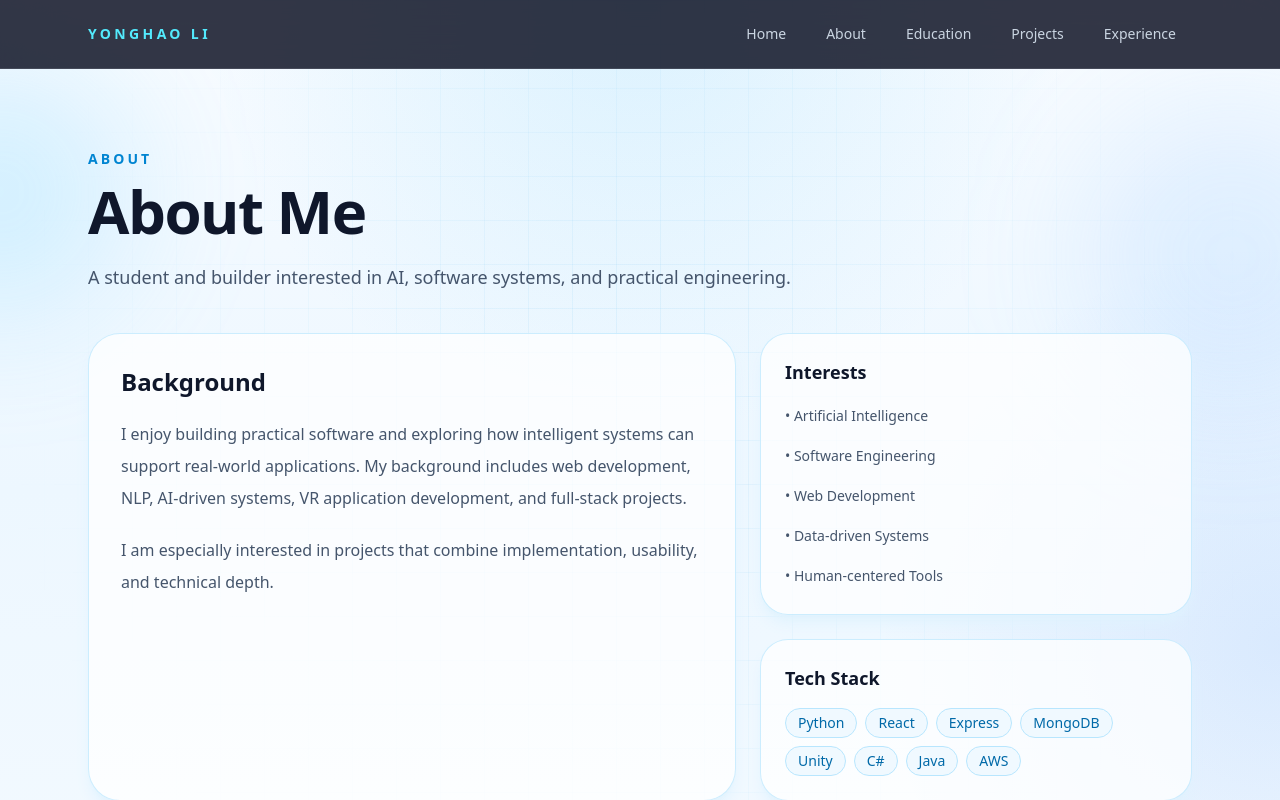
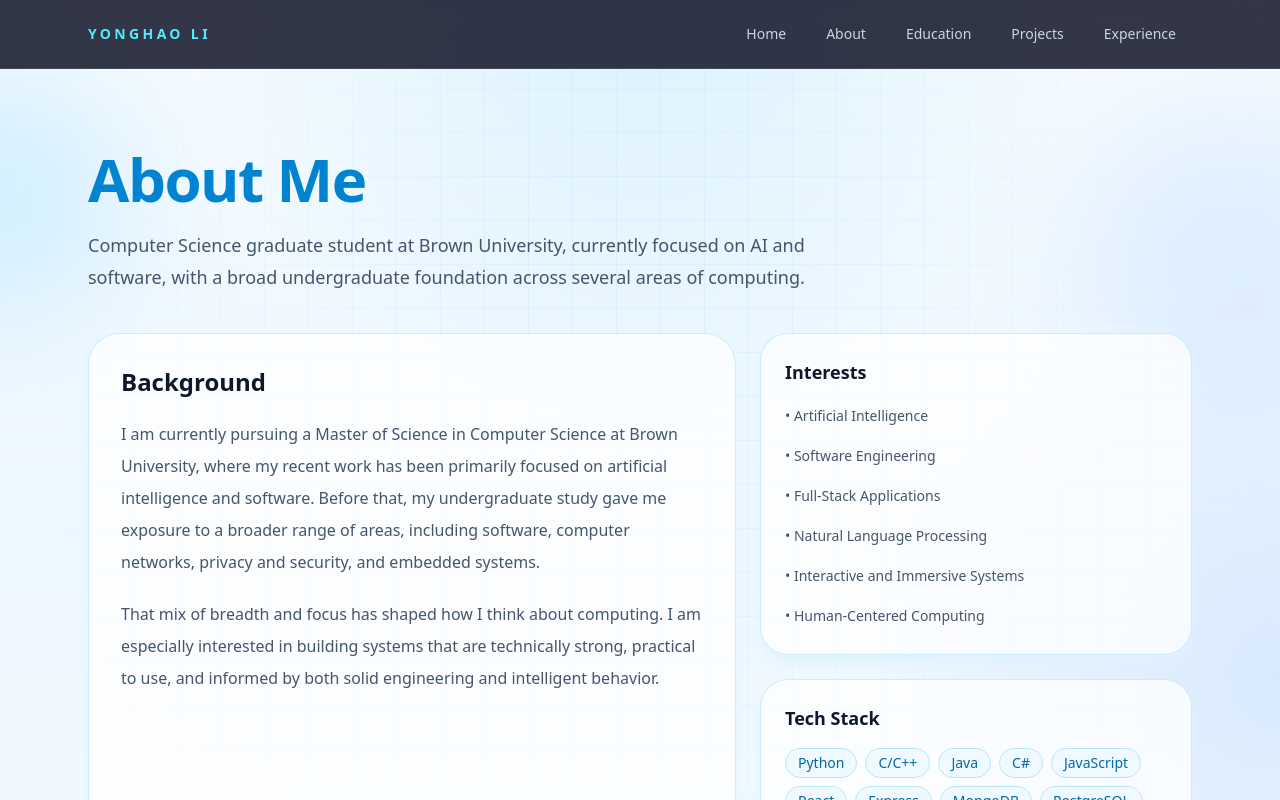
Before and after one commit to Yonghao007/yonghao007.github.io, a Next.js app: page /about in a window 1280 px wide. Shown: the top 800 px of the page. Built offline with nearby package versions, Linux system fonts and the light colour scheme.

Commit message:
update content

```diff
--- a/app/about/page.tsx
+++ b/app/about/page.tsx
@@ -1,23 +1,51 @@
 import PageShell from "../components/pageshell";
+
+const interests = [
+  "Artificial Intelligence",
+  "Software Engineering",
+  "Full-Stack Applications",
+  "Natural Language Processing",
+  "Interactive and Immersive Systems",
+  "Human-Centered Computing",
+];
+
+const techStack = [
+  "Python",
+  "C/C++",
+  "Java",
+  "C#",
+  "JavaScript",
+  "React",
+  "Express",
+  "MongoDB",
+  "PostgreSQL",
+  "Unity",
+  "AWS",
+  "Azure",
+];
 
 export default function AboutPage() {
   return (
     <PageShell
       eyebrow="About"
       title="About Me"
-      intro="A student and builder interested in AI, software systems, and practical engineering."
+      intro="Computer Science graduate student at Brown University, currently focused on AI and software, with a broad undergraduate foundation across several areas of computing."
     >
       <div className="grid gap-6 lg:grid-cols-[1.2fr_0.8fr]">
         <div className="rounded-[2rem] border border-sky-200/70 bg-white/75 p-8 shadow-lg shadow-sky-100">
           <h2 className="text-2xl font-semibold text-slate-900">Background</h2>
           <p className="mt-5 text-base leading-8 text-slate-600">
-            I enjoy building practical software and exploring how intelligent systems
-            can support real-world applications. My background includes web development,
-            NLP, AI-driven systems, VR application development, and full-stack projects.
+            I am currently pursuing a Master of Science in Computer Science at Brown
+            University, where my recent work has been primarily focused on artificial
+            intelligence and software. Before that, my undergraduate study gave me
+            exposure to a broader range of areas, including software, computer networks,
+            privacy and security, and embedded systems.
           </p>
           <p className="mt-5 text-base leading-8 text-slate-600">
-            I am especially interested in projects that combine implementation,
-            usability, and technical depth.
+            That mix of breadth and focus has shaped how I think about computing. I am
+            especially interested in building systems that are technically strong,
+            practical to use, and informed by both solid engineering and intelligent
+            behavior.
           </p>
         </div>
 
@@ -25,18 +53,16 @@ export default function AboutPage() {
           <div className="rounded-[1.75rem] border border-sky-200/70 bg-white/75 p-6 shadow-lg shadow-sky-100">
             <h3 className="text-lg font-semibold text-slate-900">Interests</h3>
             <ul className="mt-4 space-y-3 text-sm leading-7 text-slate-600">
-              <li>• Artificial Intelligence</li>
-              <li>• Software Engineering</li>
-              <li>• Web Development</li>
-              <li>• Data-driven Systems</li>
-              <li>• Human-centered Tools</li>
+              {interests.map((item) => (
+                <li key={item}>• {item}</li>
+              ))}
             </ul>
           </div>
 
           <div className="rounded-[1.75rem] border border-sky-200/70 bg-white/75 p-6 shadow-lg shadow-sky-100">
             <h3 className="text-lg font-semibold text-slate-900">Tech Stack</h3>
             <div className="mt-4 flex flex-wrap gap-2">
-              {["Python", "React", "Express", "MongoDB", "Unity", "C#", "Java", "AWS"].map((item) => (
+              {techStack.map((item) => (
                 <span
                   key={item}
                   className="rounded-full border border-sky-200 bg-sky-50 px-3 py-1 text-sm text-sky-700"
--- a/app/components/pageshell.tsx
+++ b/app/components/pageshell.tsx
@@ -24,10 +24,7 @@ export default function PageShell({
       <Navbar />
 
       <section className="mx-auto max-w-6xl px-6 py-16 md:py-20">
-        <p className="text-sm font-semibold uppercase tracking-[0.22em] text-sky-600">
-          {eyebrow}
-        </p>
-        <h1 className="mt-3 text-4xl font-bold tracking-tight text-slate-900 md:text-6xl">
+        <h1 className="text-4xl font-bold tracking-tight text-sky-600 md:text-6xl">
           {title}
         </h1>
         {intro ? (
--- a/app/education/page.tsx
+++ b/app/education/page.tsx
@@ -5,27 +5,27 @@ export default function EducationPage() {
     <PageShell
       eyebrow="Education"
       title="Academic Background"
-      intro="A timeline view of my graduate and undergraduate education."
+      intro="An academic journey from undergraduate study to graduate work in computer science."
     >
       <div className="relative ml-4 border-l border-sky-300/70 pl-8">
         <div className="relative mb-10">
           <div className="absolute -left-[2.15rem] top-2 h-4 w-4 rounded-full border-4 border-white bg-sky-500 shadow" />
           <div className="rounded-[1.75rem] border border-sky-200/70 bg-white/75 p-6 shadow-lg shadow-sky-100">
-            <p className="text-sm font-medium text-sky-600">Expected May 2026 · Providence, RI</p>
-            <h3 className="mt-2 text-xl font-semibold text-slate-900">Brown University</h3>
-            <p className="mt-3 text-slate-700">Master of Science in Computer Science</p>
-            <p className="mt-2 text-slate-600">GPA: 4.00</p>
+            <p className="font-mono text-sm font-medium text-sky-600">Expected May 2026 · Providence, Rhode Island, USA</p>
+            <h3 className="mt-2 font-serif text-2xl font-semibold text-slate-900">Brown University</h3>
+            <p className="mt-3 text-base font-medium text-slate-700">Master of Science in Computer Science</p>
+            <p className="mt-2 text-sm text-slate-600">GPA: 4.00</p>
           </div>
         </div>
 
         <div className="relative">
           <div className="absolute -left-[2.15rem] top-2 h-4 w-4 rounded-full border-4 border-white bg-cyan-500 shadow" />
           <div className="rounded-[1.75rem] border border-sky-200/70 bg-white/75 p-6 shadow-lg shadow-sky-100">
-            <p className="text-sm font-medium text-sky-600">May 2024 · Golden, CO</p>
-            <h3 className="mt-2 text-xl font-semibold text-slate-900">Colorado School of Mines</h3>
-            <p className="mt-3 text-slate-700">Bachelor of Science in Computer Science</p>
-            <p className="mt-2 text-slate-600">GPA: 3.88</p>
-            <p className="mt-2 text-slate-600">Dean’s List, Mines PTK Scholarship</p>
+            <p className="font-mono text-sm font-medium text-sky-600">May 2024 · Golden, Colorado, USA</p>
+            <h3 className="mt-2 font-serif text-2xl font-semibold text-slate-900">Colorado School of Mines</h3>
+            <p className="mt-3 text-base font-medium text-slate-700">Bachelor of Science in Computer Science</p>
+            <p className="mt-2 text-sm text-slate-600">GPA: 3.88</p>
+            <p className="mt-2 text-sm italic text-slate-600">Dean’s List, Mines PTK Scholarship</p>
           </div>
         </div>
       </div>
--- a/app/experience/page.tsx
+++ b/app/experience/page.tsx
@@ -5,19 +5,19 @@ export default function ExperiencePage() {
     <PageShell
       eyebrow="Experience"
       title="Work Experience"
-      intro="A structured, resume-style layout focused on internship responsibilities and outcomes."
+      intro="Internship responsibilities, technical work, and hands-on development experience."
     >
       <div className="space-y-6">
         <div className="rounded-[2rem] border border-sky-200/70 bg-white/75 p-8 shadow-lg shadow-sky-100">
           <div className="flex flex-col gap-3 md:flex-row md:items-center md:justify-between">
             <div>
-              <h2 className="text-2xl font-semibold text-slate-900">
+              <h2 className="font-serif text-3xl font-semibold text-slate-900">
                 Software Developer Intern
               </h2>
-              <p className="mt-1 text-slate-700">Fuzhou Amigo Software Co., Ltd.</p>
+              <p className="mt-1 text-base font-medium text-slate-700">Fuzhou Amigo Software Co., Ltd.</p>
             </div>
-            <div className="text-sm font-medium text-sky-700">
-              Jun – Aug 2024 · Fuzhou, China
+            <div className="font-mono text-sm font-medium text-sky-700">
+              Jun - Aug 2024 · Fuzhou, China
             </div>
           </div>
 
@@ -30,7 +30,7 @@ export default function ExperiencePage() {
             ].map((item) => (
               <div
                 key={item}
-                className="rounded-2xl border border-sky-100 bg-sky-50/70 p-4 text-sm leading-7 text-slate-700"
+                className="rounded-2xl border border-sky-100 bg-sky-50/70 p-4 text-base leading-7 text-slate-700"
               >
                 {item}
               </div>
--- a/app/page.tsx
+++ b/app/page.tsx
@@ -15,7 +15,7 @@ const cards = [
   {
     href: "/education",
     title: "Education",
-    desc: "Where I studied and the academic path I’ve taken.",
+    desc: "Where I studied and the academic path I've taken.",
     items: [
       "Brown University — M.S. in Computer Science, GPA 4.00",
       "Colorado School of Mines — B.S. in Computer Science, GPA 3.88",
@@ -24,7 +24,7 @@ const cards = [
   {
     href: "/projects",
     title: "Projects",
-    desc: "What I’ve built across AI, web, and software systems.",
+    desc: "What I've built across AI, web, and software systems.",
     items: [
       "Menu Collection Web App built with React, Express, and MongoDB",
       "AI-Driven Task Management System using agents, LangChain, Pinecone, and MongoDB",
@@ -33,7 +33,7 @@ const cards = [
   {
     href: "/experience",
     title: "Experience",
-    desc: "Where I’ve applied my skills in practice.",
+    desc: "Where I've applied my skills in practice.",
     items: [
       "Software Developer Intern with Unity and VR development experience",
       "Worked on PICO Neo3 deployment and C# interaction implementation",
--- a/app/projects/page.tsx
+++ b/app/projects/page.tsx
@@ -32,8 +32,8 @@ export default function ProjectsPage() {
   return (
     <PageShell
       eyebrow="Projects"
-      title="Selected Projects"
-      intro="A grid-based presentation of technical and academic work."
+      title="Project Highlights"
+      intro="What I've built across web development, AI, and software systems."
     >
       <div className="grid gap-5 md:grid-cols-2 xl:grid-cols-3">
         {projects.map((project) => (
@@ -41,11 +41,13 @@ export default function ProjectsPage() {
             key={project.title}
             className="rounded-[1.75rem] border border-sky-200/70 bg-white/75 p-6 shadow-lg shadow-sky-100 transition duration-300 hover:-translate-y-1 hover:border-sky-400/60"
           >
-            <p className="text-xs font-semibold uppercase tracking-[0.2em] text-sky-600">
+            <p className="font-mono text-xs font-semibold uppercase tracking-[0.2em] text-sky-600">
               {project.tag}
             </p>
-            <h3 className="mt-3 text-xl font-semibold text-slate-900">{project.title}</h3>
-            <p className="mt-4 text-sm leading-7 text-slate-600">{project.desc}</p>
+            <h3 className="mt-3 font-serif text-2xl font-semibold text-slate-900">
+              {project.title}
+            </h3>
+            <p className="mt-4 text-base leading-7 text-slate-600">{project.desc}</p>
             <div className="mt-6 h-px w-full bg-gradient-to-r from-sky-400/60 to-transparent" />
           </article>
         ))}
```
